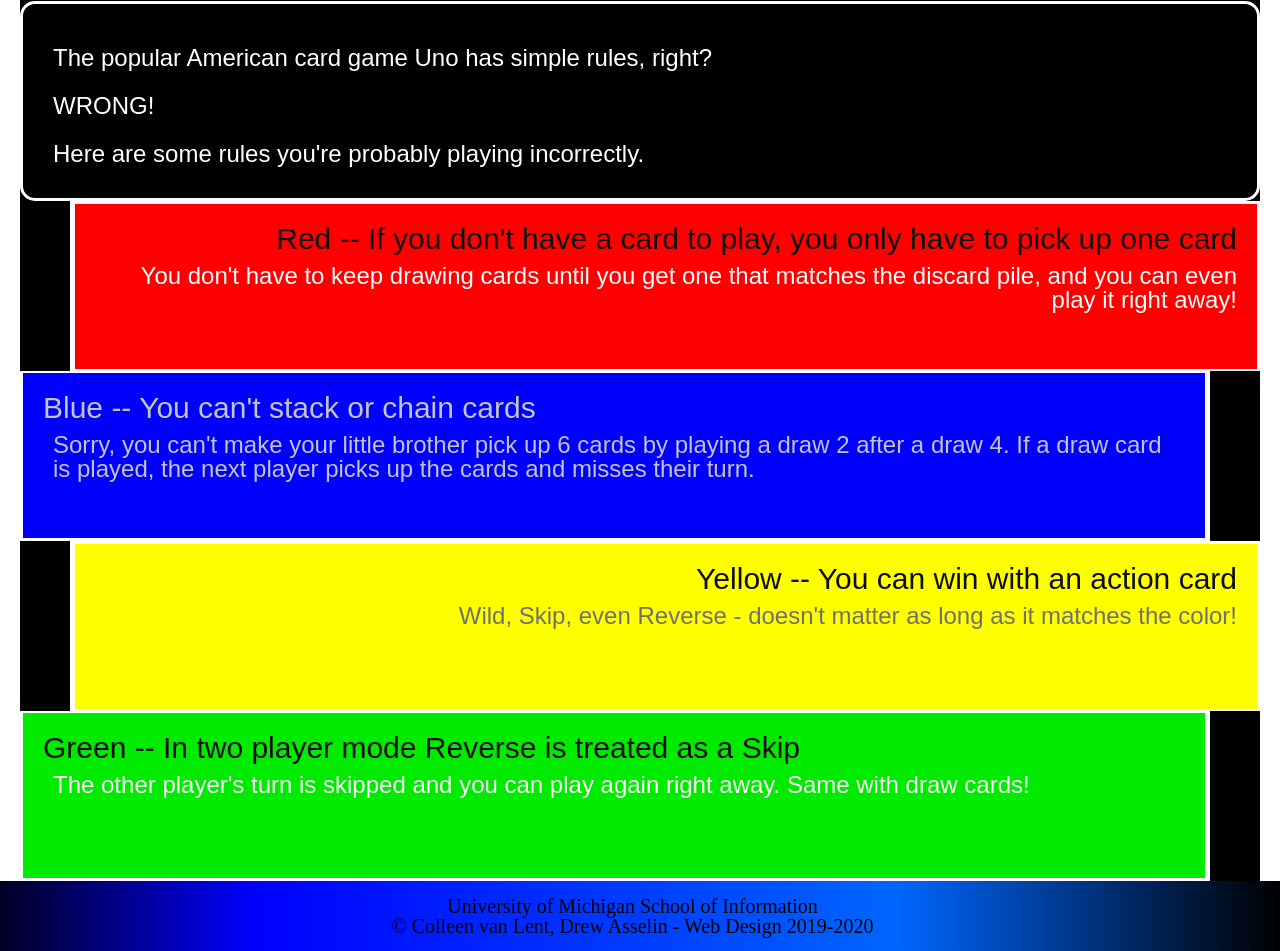
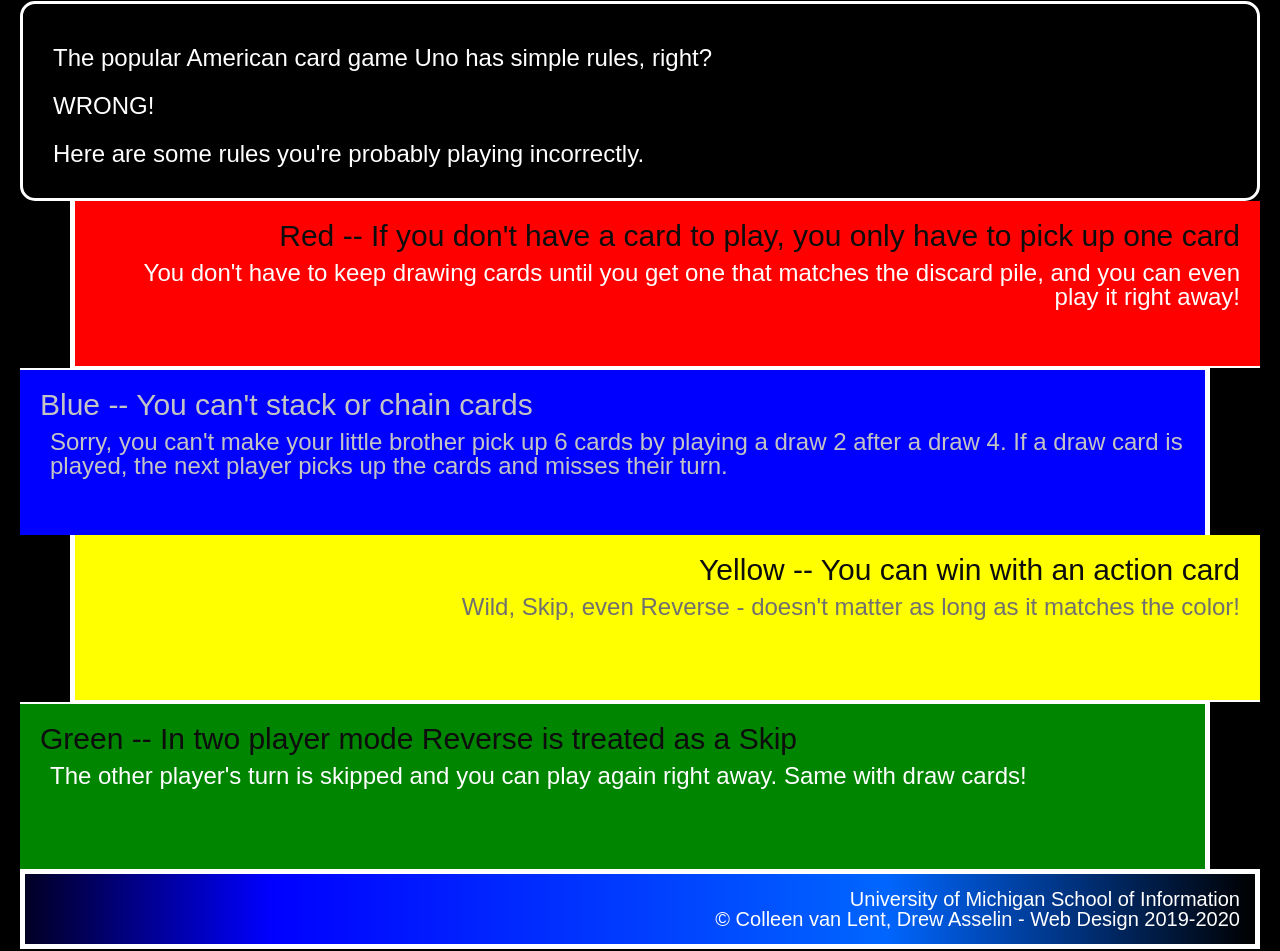
Before and after one commit to gma-amg/hw2_simple_css-main, a plain HTML site: page index.html in a window 1280 px wide. Shown: the part 327-1278 px from the top of the page. Drawn offline with Linux system fonts and the light colour scheme.

Commit message:
made changes to style.css

```diff
--- a/css/style.css
+++ b/css/style.css
@@ -1,4 +1,4 @@
-main{
+body{
     font-family: Arial, Verdana, sans-serif;
     background-color: #000000;
     color: #FFFFFF;
@@ -47,6 +47,8 @@ div{
     margin-left: 50px;
     border-bottom: 2px solid;
     border-left: 5px solid;
+    border-right: 0;
+    border-top: 0;
 }
 
 .blue{
@@ -55,6 +57,8 @@ div{
     margin-right: 50px;
     border-top: 2px solid;
     border-right: 5px solid;
+    border-left: 0;
+    border-bottom: 0;
 }
 
 .blue h2, .blue p{
@@ -67,6 +71,8 @@ div{
     margin-left: 50px;
     border-bottom: 2px solid;
     border-left: 5px solid;
+    border-right: 0;
+    border-top: 0;
 }
 
 .yellow p{
@@ -74,21 +80,23 @@ div{
 }
 
 .green{
-    background-color: #00EB00;
+    background-color: #008500;
     text-align: left;
     margin-right: 50px;
     border-top: 2px solid;
     border-right: 5px solid;
+    border-left: 0;
+    border-bottom: 0;
 }
 
 footer{
     background: rgb(2,0,36);
     background: linear-gradient(90deg, rgba(2,0,36,1) 0%, rgba(0,0,255,1) 20%, rgba(0,102,255,1) 70%, rgba(0,0,0,1) 100%);
-    border: 5px #ffffff;
+    border: 5px solid #ffffff;
 }
 
 footer p{
-    text-align: center;
+    text-align: right;
     padding: 15px 15px 15px 0px;
     font-size: 20px;
 }
```
